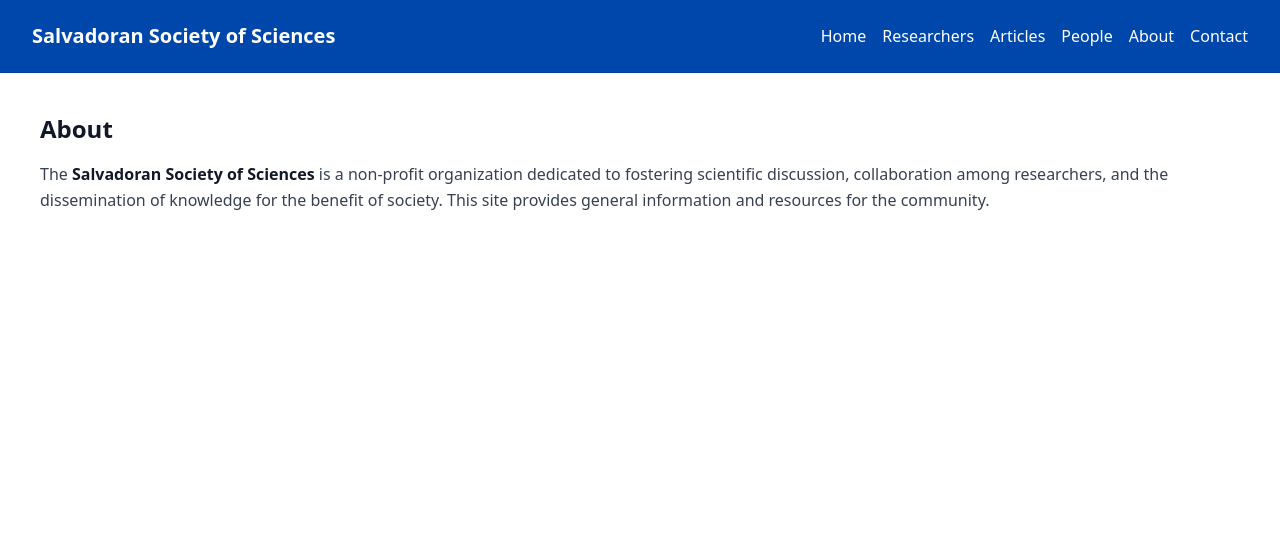
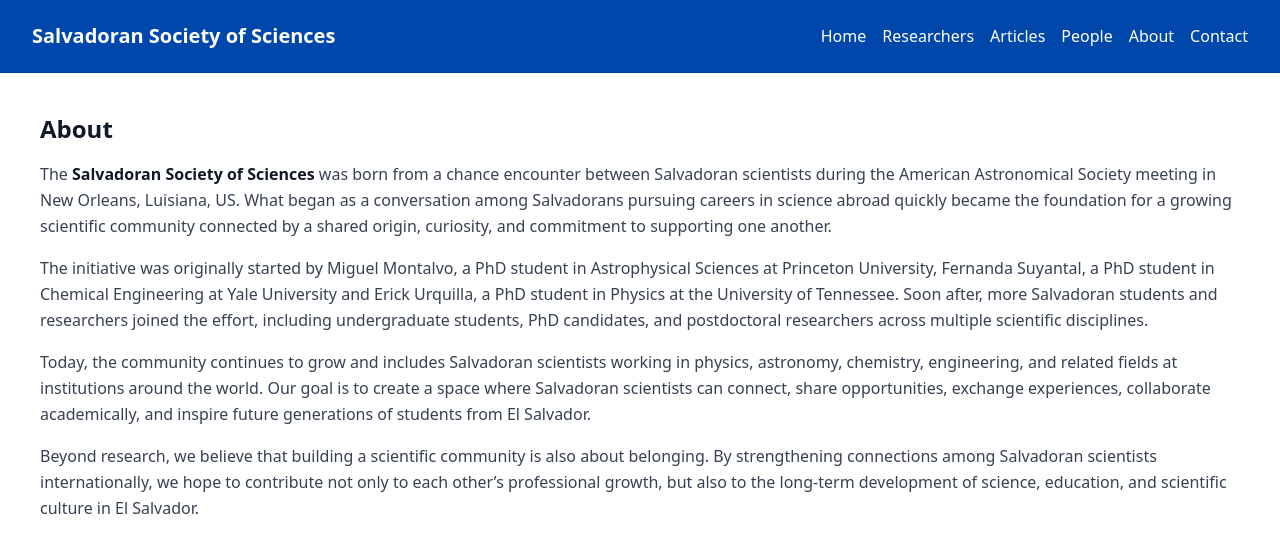
Before and after one commit to jromerooo2/salvadoran_arxiv, a Vue app: page /about in a window 1280 px wide. Shown: the top 552 px of the page. Built offline with nearby package versions, Linux system fonts and the light colour scheme; a web font is replaced by a local one.

Commit message:
update about page

```diff
--- a/src/views/About.vue
+++ b/src/views/About.vue
@@ -3,10 +3,16 @@
     <section class="mx-auto w-full space-y-4 font-sans">
       <h1 class="text-2xl font-bold text-gray-900">About</h1>
       <p class="text-base leading-relaxed text-gray-700">
-        The <strong class="font-semibold text-gray-900">Salvadoran Society of Sciences</strong> is a non-profit
-        organization dedicated to fostering scientific discussion, collaboration among researchers, and the
-        dissemination of knowledge for the benefit of society. This site provides general information and
-        resources for the community.
+        The <strong class="font-semibold text-gray-900">Salvadoran Society of Sciences</strong> was born from a chance encounter between Salvadoran scientists during the American Astronomical Society meeting in New Orleans, Luisiana, US. What began as a conversation among Salvadorans pursuing careers in science abroad quickly became the foundation for a growing scientific community connected by a shared origin, curiosity, and commitment to supporting one another.
+      </p>
+      <p class="text-base leading-relaxed text-gray-700">
+        The initiative was originally started by Miguel Montalvo, a PhD student in Astrophysical Sciences at Princeton University, Fernanda Suyantal, a PhD student in Chemical Engineering at Yale University and Erick Urquilla, a PhD student in Physics at the University of Tennessee. Soon after, more Salvadoran students and researchers joined the effort, including undergraduate students, PhD candidates, and postdoctoral researchers across multiple scientific disciplines.
+      </p>
+      <p class="text-base leading-relaxed text-gray-700">
+        Today, the community continues to grow and includes Salvadoran scientists working in physics, astronomy, chemistry, engineering, and related fields at institutions around the world. Our goal is to create a space where Salvadoran scientists can connect, share opportunities, exchange experiences, collaborate academically, and inspire future generations of students from El Salvador.
+      </p>
+      <p class="text-base leading-relaxed text-gray-700">
+        Beyond research, we believe that building a scientific community is also about belonging. By strengthening connections among Salvadoran scientists internationally, we hope to contribute not only to each other’s professional growth, but also to the long-term development of science, education, and scientific culture in El Salvador.
       </p>
     </section>
   </div>
```
